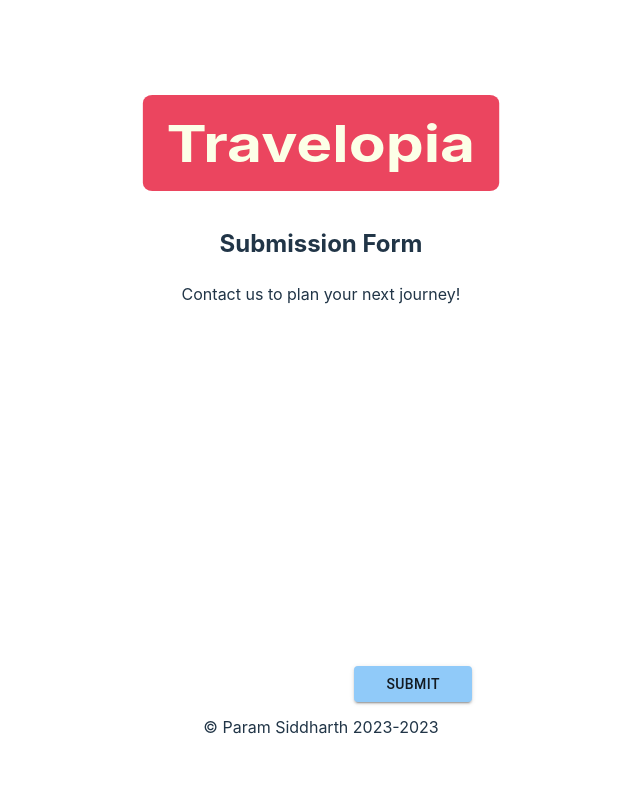
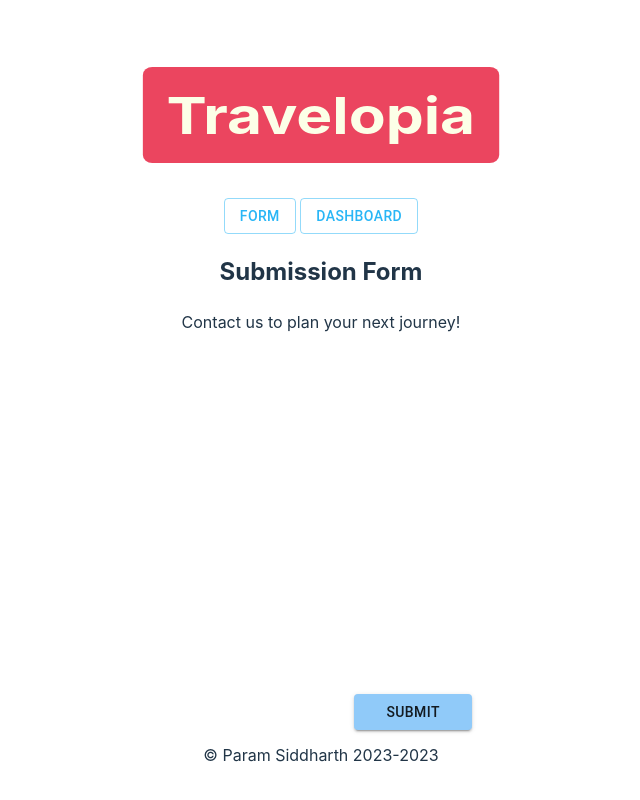
Before and after one commit to paramsiddharth/traveltopia-travel-form, a React (Vite) app in the folder front-end/: page / in a window 1280 px wide. Shown: the whole page, without its empty margins (319-959 px from the left). Built offline with nearby package versions, Linux system fonts and the light colour scheme.

Commit message:
Add router
Signed-off-by: Param Siddharth <contact@paramsid.com>

```diff
--- a/front-end/src/App.jsx
+++ b/front-end/src/App.jsx
@@ -31,6 +31,20 @@ function App() {
 
   const onChange = set => e => set(e.target.value);
 
+  const onSubmit = e => {
+    e.preventDefault();
+
+    const reqBody = {
+      name,
+      email,
+      destination,
+      travellerCount,
+      budgetPerPerson
+    };
+
+    // Handle submission
+  };
+
   return (
     <Layout>
       <Helmet>
@@ -38,7 +52,7 @@ function App() {
       </Helmet>
       <h2>Submission Form</h2>
       <div>
-        <form>
+        <form onSubmit={onSubmit}>
           <p>
             Contact us to plan your next journey!
           </p>
--- a/front-end/src/components/layout.jsx
+++ b/front-end/src/components/layout.jsx
@@ -1,8 +1,31 @@
 import { Component } from 'react';
+import { Link } from 'react-router-dom';
+import { Button } from '@mui/material';
+
+const NavItem = ({ href, children }) => (
+  <Link to={href}>
+    <Button color='info' variant='outlined'>
+      { children }
+    </Button>
+  </Link>
+);
 
 const Layout = ({ children }) => {
   return <div className='App'>
-    <h1>Travelopia</h1>
+    <Link to='/'>
+      <h1>
+        Travelopia
+      </h1>
+    </Link>
+    <nav>
+      <NavItem href='/'>
+        Form
+      </NavItem>
+      {' '}
+      <NavItem href='/dashboard'>
+        Dashboard
+      </NavItem>
+    </nav>
     { children }
     <footer>
       &copy; Param Siddharth 2023-{ new Date().getFullYear() }
@@ -10,6 +33,11 @@ const Layout = ({ children }) => {
   </div>;
 };
 
+NavItem.propTypes = {
+  href: String,
+  children: [Component]
+};
+
 Layout.propTypes = {
   children: [Component]
 };
--- a/front-end/src/main.jsx
+++ b/front-end/src/main.jsx
@@ -2,6 +2,10 @@ import React from 'react';
 import ReactDOM from 'react-dom/client';
 import { createTheme, ThemeProvider } from '@mui/material';
 import { HelmetProvider } from 'react-helmet-async';
+import {
+  createBrowserRouter,
+  RouterProvider
+} from 'react-router-dom';
 
 import App from './App';
 import './index.css';
@@ -19,11 +23,18 @@ const themes = {
   })
 };
 
+const router = createBrowserRouter([
+  {
+    path: '/',
+    element: <App />
+  }
+]);
+
 ReactDOM.createRoot(document.getElementById('root')).render(
   <React.StrictMode>
     <HelmetProvider>
       <ThemeProvider theme={themes.dark}>
-        <App />
+        <RouterProvider router={router} />
       </ThemeProvider>
     </HelmetProvider>
   </React.StrictMode>,
```
Also changed, not shown: front-end/package.json (+6 -1 lines), 1 other file (tests, documents, lock files or other folders).
